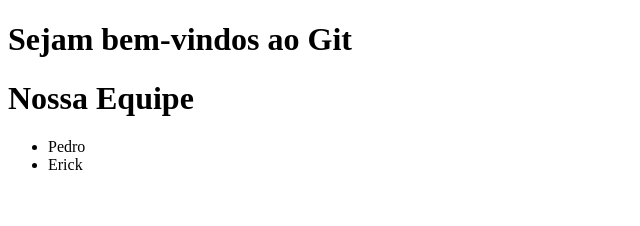
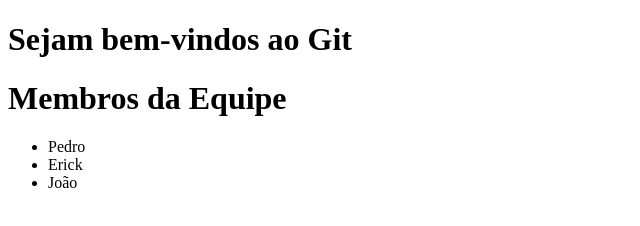
Before and after one commit to rommelcarneiro/git-pmg-cc-m-2021-2, a plain HTML site: page index.html in a window 1280 px wide. Shown: the whole page, without its empty margins (0-640 px from the left). Drawn offline with Linux system fonts and the light colour scheme.

Commit message:
UPDATE index.html novos membros

```diff
--- a/index.html
+++ b/index.html
@@ -9,10 +9,11 @@
 <body>
     <h1>Sejam bem-vindos ao Git</h1>
 
-    <h1>Nossa Equipe</h1>
+    <h1>Membros da Equipe</h1>
     <ul>
         <li>Pedro</li>
         <li>Erick</li>
+        <li>João</li>
     </ul>
 </body>
 </html>
```
